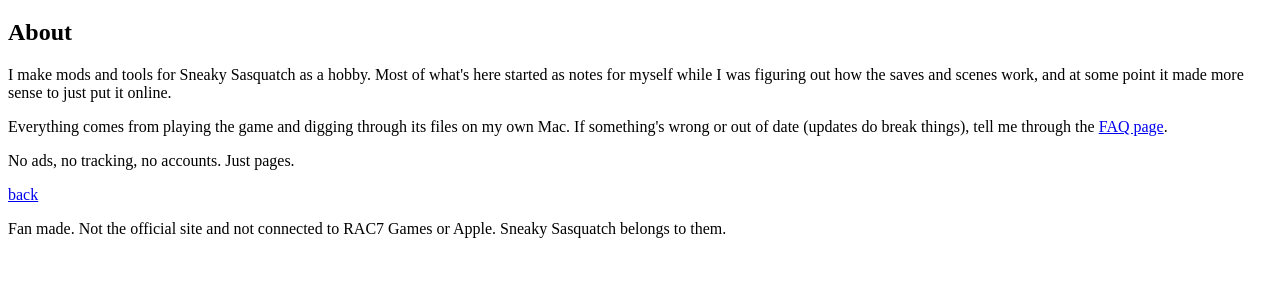
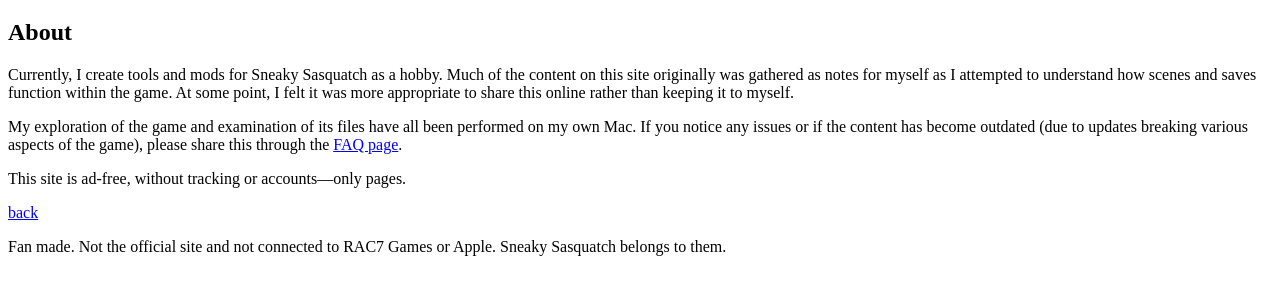
Before and after one commit to sneakysasquatchunofficial/sneakysasquatchunofficial.github.io, a plain HTML site: page about.html in a window 1280 px wide. Shown: the part 61-356 px from the top of the page. Drawn offline with Linux system fonts and the light colour scheme.

Commit message:
Home and about text run through Grubby humanizer
Co-Authored-By: Claude Opus 5.5 <noreply@anthropic.com>

```diff
--- a/about.html
+++ b/about.html
@@ -7,9 +7,9 @@
 <body>
 <h1>Sneaky Sasquatch (unofficial)</h1>
 <h2>About</h2>
-<p>I make mods and tools for Sneaky Sasquatch as a hobby. Most of what's here started as notes for myself while I was figuring out how the saves and scenes work, and at some point it made more sense to just put it online.</p>
-<p>Everything comes from playing the game and digging through its files on my own Mac. If something's wrong or out of date (updates do break things), tell me through the <a href="faq.html">FAQ page</a>.</p>
-<p>No ads, no tracking, no accounts. Just pages.</p>
+<p>Currently, I create tools and mods for Sneaky Sasquatch as a hobby. Much of the content on this site originally was gathered as notes for myself as I attempted to understand how scenes and saves function within the game. At some point, I felt it was more appropriate to share this online rather than keeping it to myself.</p>
+<p>My exploration of the game and examination of its files have all been performed on my own Mac. If you notice any issues or if the content has become outdated (due to updates breaking various aspects of the game), please share this through the <a href="faq.html">FAQ page</a>.</p>
+<p>This site is ad-free, without tracking or accounts—only pages.</p>
 
 <p><a href="index.html">back</a></p>
 <p>Fan made. Not the official site and not connected to RAC7 Games or Apple. Sneaky Sasquatch belongs to them.</p>
```
Also changed, not shown: index.html (+3 -3 lines).
